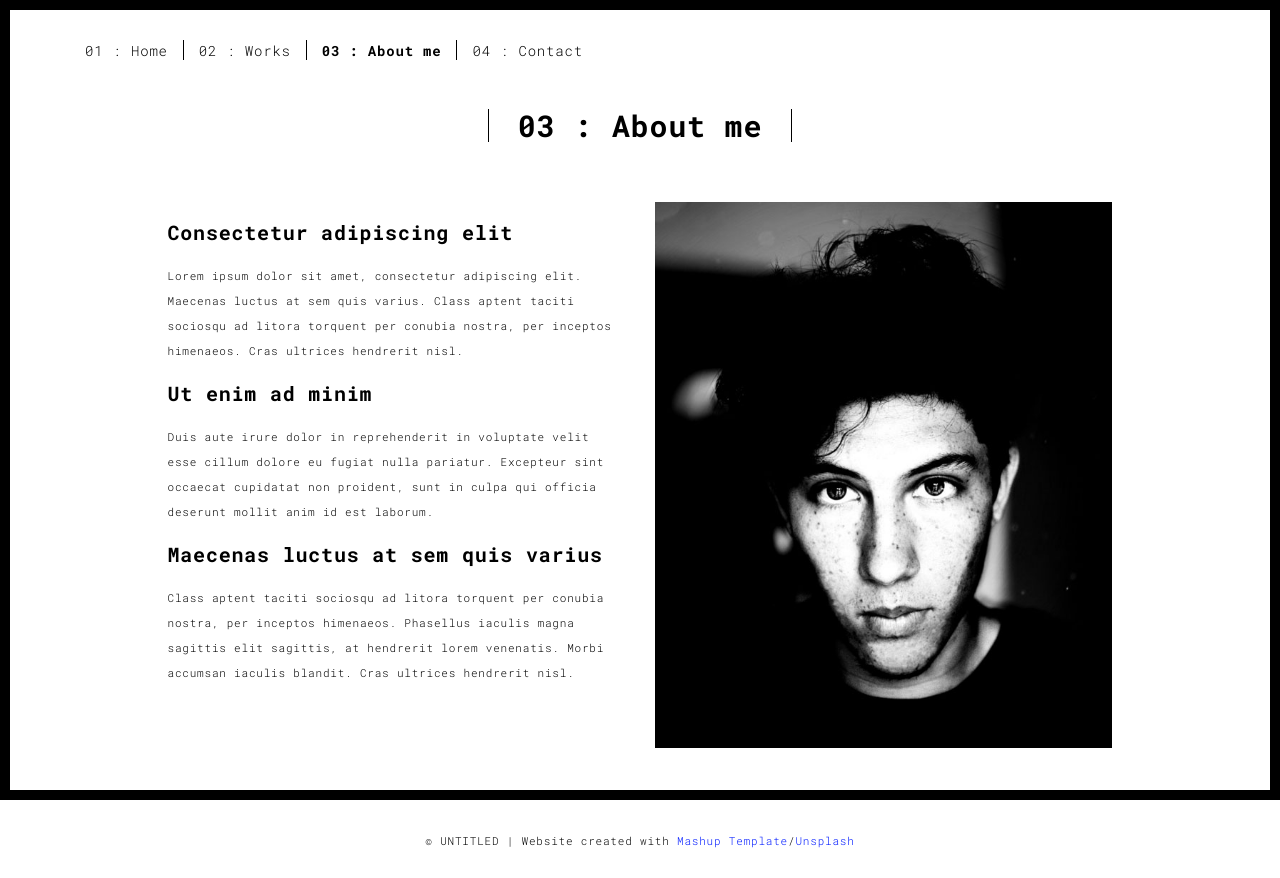
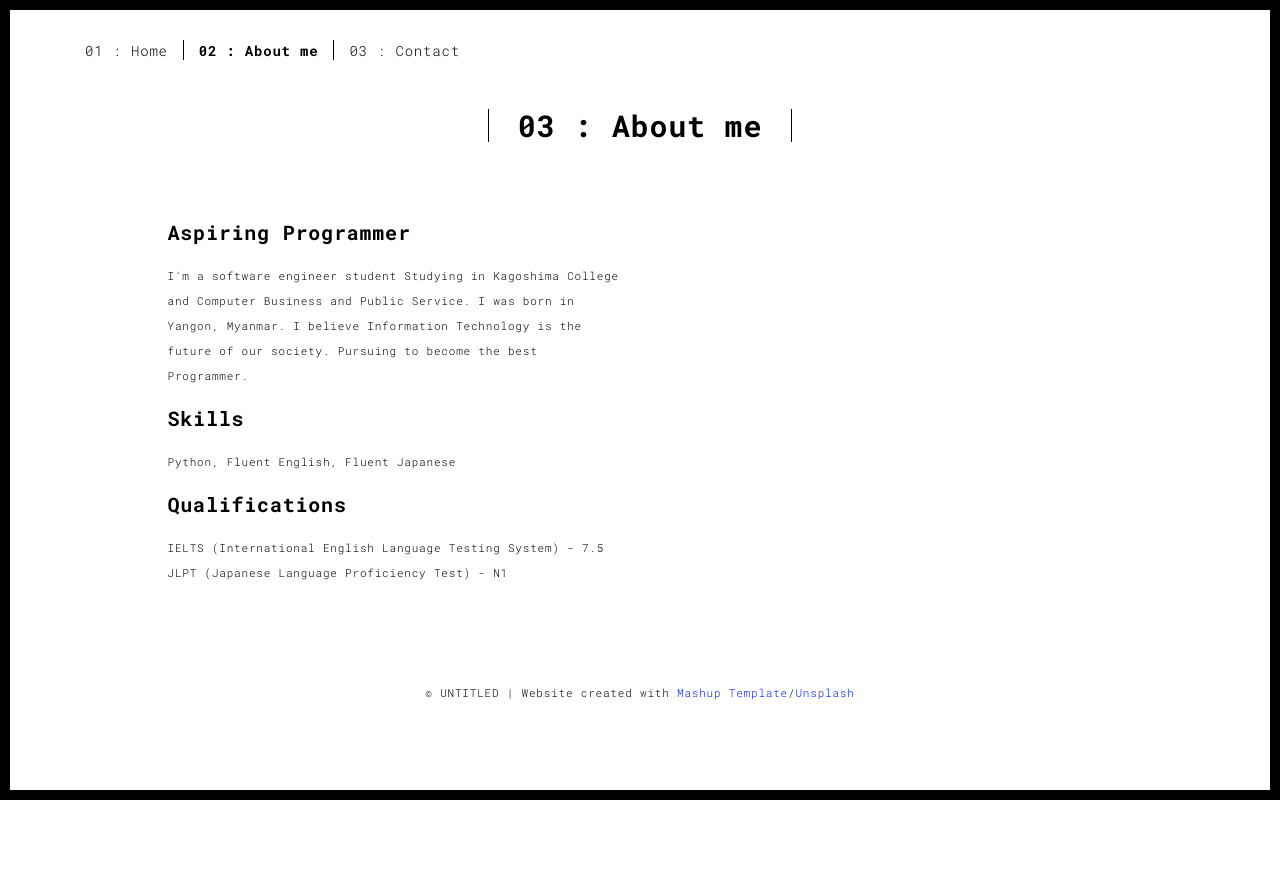
Before and after one commit to fireblazeblaze21/Portfolio, a Flask app: page /about.html in a window 1280 px wide. After the commit the page ends 800 px from the top, so only its background shows below. Run offline with Flask 3, Linux system fonts and the light colour scheme; some libraries are stand-ins or nearby versions.

Commit message:
Add files via upload

```diff
--- a/templates/about.html
+++ b/templates/about.html
@@ -38,9 +38,8 @@
       <div class="collapse navbar-collapse" id="navbar-collapse">
         <ul class="nav navbar-nav ">
           <li><a href="./index.html" title="">01 : Home</a></li>
-          <li><a href="./works.html" title="">02 : Works</a></li>
-          <li><a href="./about.html" title="">03 : About me</a></li>
-          <li><a href="./contact.html" title="">04 : Contact</a></li>
+          <li><a href="./about.html" title="">02 : About me</a></li>
+          <li><a href="./contact.html" title="">03 : Contact</a></li>
         </ul>
 
 
@@ -61,19 +60,18 @@
             <div class="col-md-10 col-md-offset-1">
               <div class="row">
                 <div class="col-xs-12 col-md-6">
-                  <h3>Consectetur adipiscing elit</h3>
-                  <p>Lorem ipsum dolor sit amet, consectetur adipiscing elit. Maecenas luctus at sem quis varius.
-                  Class aptent taciti sociosqu ad litora torquent per conubia nostra, per inceptos himenaeos. Cras ultrices hendrerit nisl.</p>
-                  <h3>Ut enim ad minim  </h3>
-                  <p>Duis aute irure dolor in reprehenderit in voluptate velit esse
-                  cillum dolore eu fugiat nulla pariatur. Excepteur sint occaecat cupidatat non
-                  proident, sunt in culpa qui officia deserunt mollit anim id est laborum.
-                  <h3>Maecenas luctus at sem quis varius</h3>
+                  <h3>Aspiring Programmer</h3>
+                  <p>I'm a software engineer student Studying in Kagoshima College and Computer Business and Public Service. I was born in Yangon, Myanmar. I believe Information Technology is the future of our society. Pursuing to become the best Programmer.</p>
+                  <h3>Skills</h3>
+                  <p>Python, Fluent English, Fluent Japanese
+                  <h3>Qualifications</h3>
                   <p>
-                  Class aptent taciti sociosqu ad litora torquent per conubia nostra, per inceptos himenaeos. Phasellus iaculis magna sagittis elit sagittis, at hendrerit lorem venenatis. Morbi accumsan iaculis blandit. Cras ultrices hendrerit nisl.</p>
+                  IELTS (International English Language Testing System) - 7.5
+                  JLPT (Japanese Language Proficiency Test) - N1
+                  </p>
                 </div>
                 <div class="col-xs-12 col-md-6">
-                  <img src="static/assets/images/profil.jpg" class="img-responsive" alt="">
+
                 </div>
               </div>
             </div>
--- a/templates/index.html
+++ b/templates/index.html
@@ -37,9 +37,8 @@
       <div class="collapse navbar-collapse" id="navbar-collapse">
         <ul class="nav navbar-nav ">
           <li><a href="./index.html" title="">01 : Home</a></li>
-          <li><a href="./works.html" title="">02 : Works</a></li>
-          <li><a href="./about.html" title="">03 : About me</a></li>
-          <li><a href="./contact.html" title="">04 : Contact</a></li>
+          <li><a href="./about.html" title="">02 : About me</a></li>
+          <li><a href="./contact.html" title="">03 : Contact</a></li>
         </ul>
 
 
--- a/templates/thankyou.html
+++ b/templates/thankyou.html
@@ -38,9 +38,8 @@
       <div class="collapse navbar-collapse" id="navbar-collapse">
         <ul class="nav navbar-nav ">
           <li><a href="./index.html" title="">01 : Home</a></li>
-          <li><a href="./works.html" title="">02 : Works</a></li>
-          <li><a href="./about.html" title="">03 : About me</a></li>
-          <li><a href="./contact.html" title="">04 : Contact</a></li>
+          <li><a href="./about.html" title="">02 : About me</a></li>
+          <li><a href="./contact.html" title="">03 : Contact</a></li>
         </ul>
 
 
```
Also changed, not shown: templates/contact.html (+4 -11 lines).
